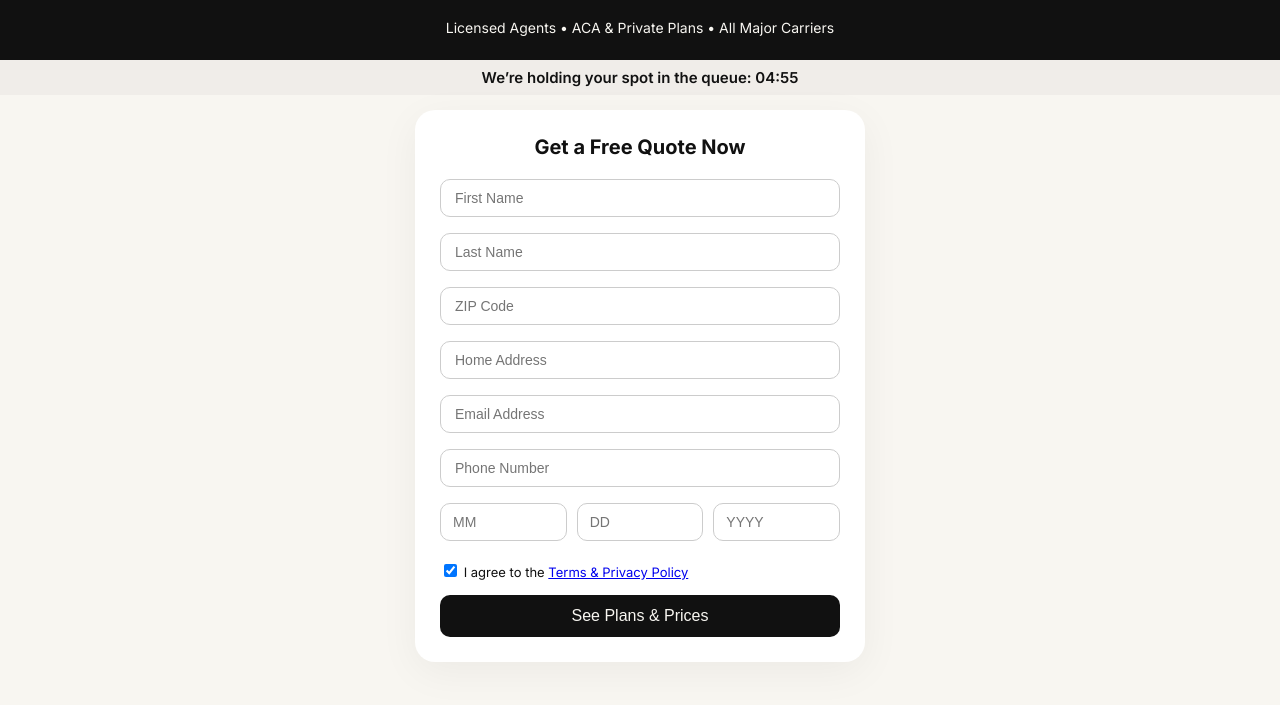
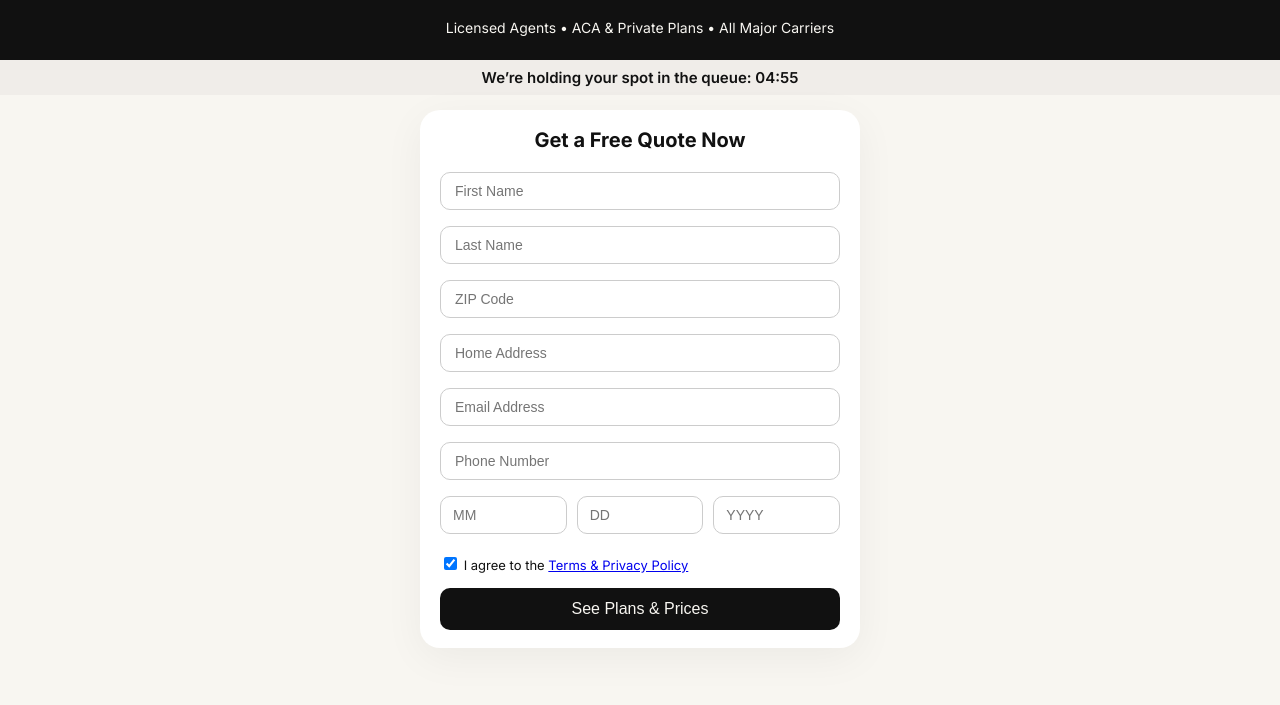
Before and after one commit to nickstults/HealthQuotePro, a website: page index.html in a window 1280 px wide. Shown: the part 75-780 px from the top of the page. Drawn offline with nearby package versions, Linux system fonts and the light colour scheme.

Commit message:
Update index.html

```diff
--- a/index.html
+++ b/index.html
@@ -40,7 +40,7 @@
   margin: 10px auto 30px;
   margin-top: 15px; /* this keeps a little top space */
   background: white;
-  padding: 25px;
+  padding: 18px 20px;
   border-radius: 20px;
   box-shadow: 0 10px 40px rgba(0, 0, 0, 0.05);
     }
```
